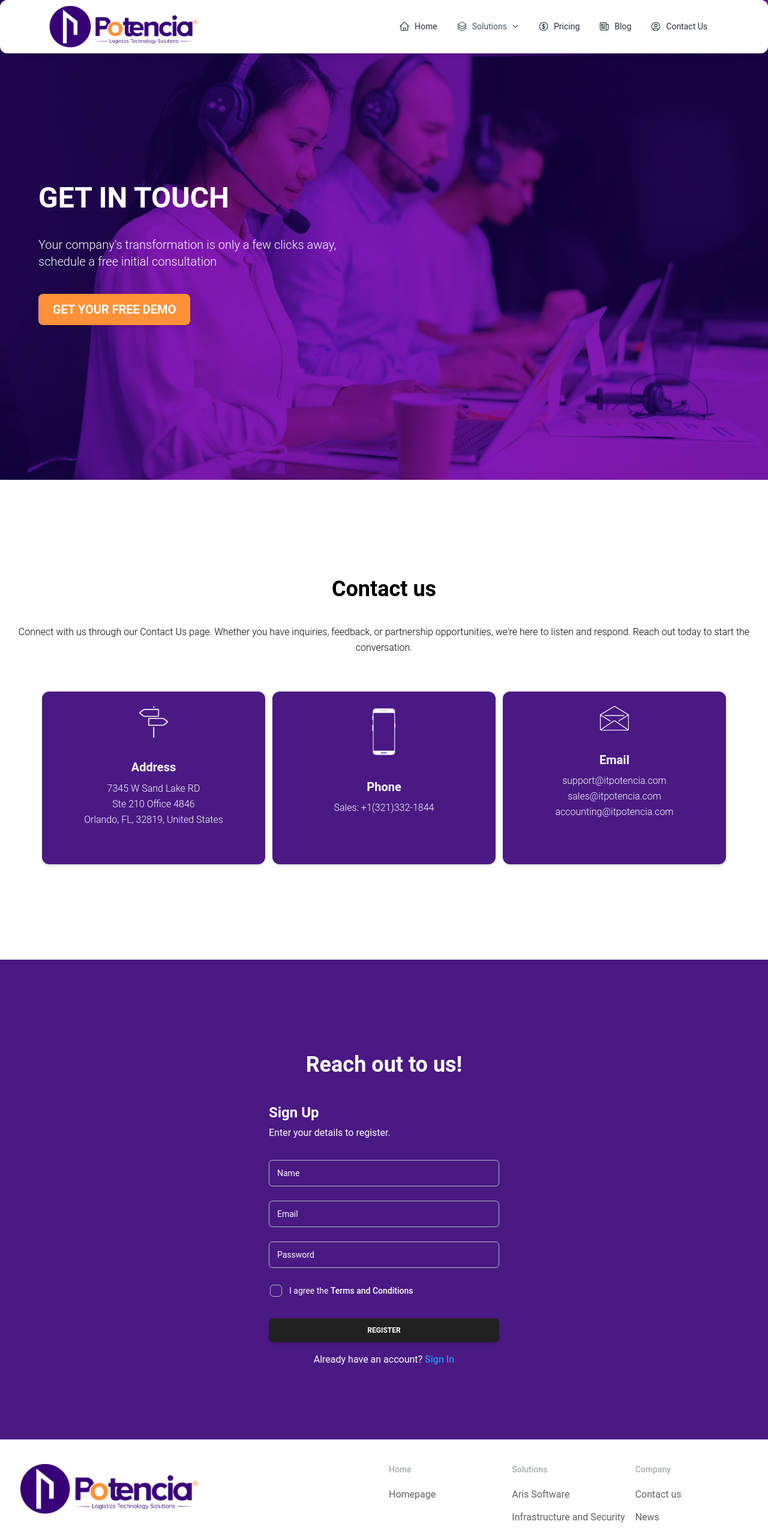
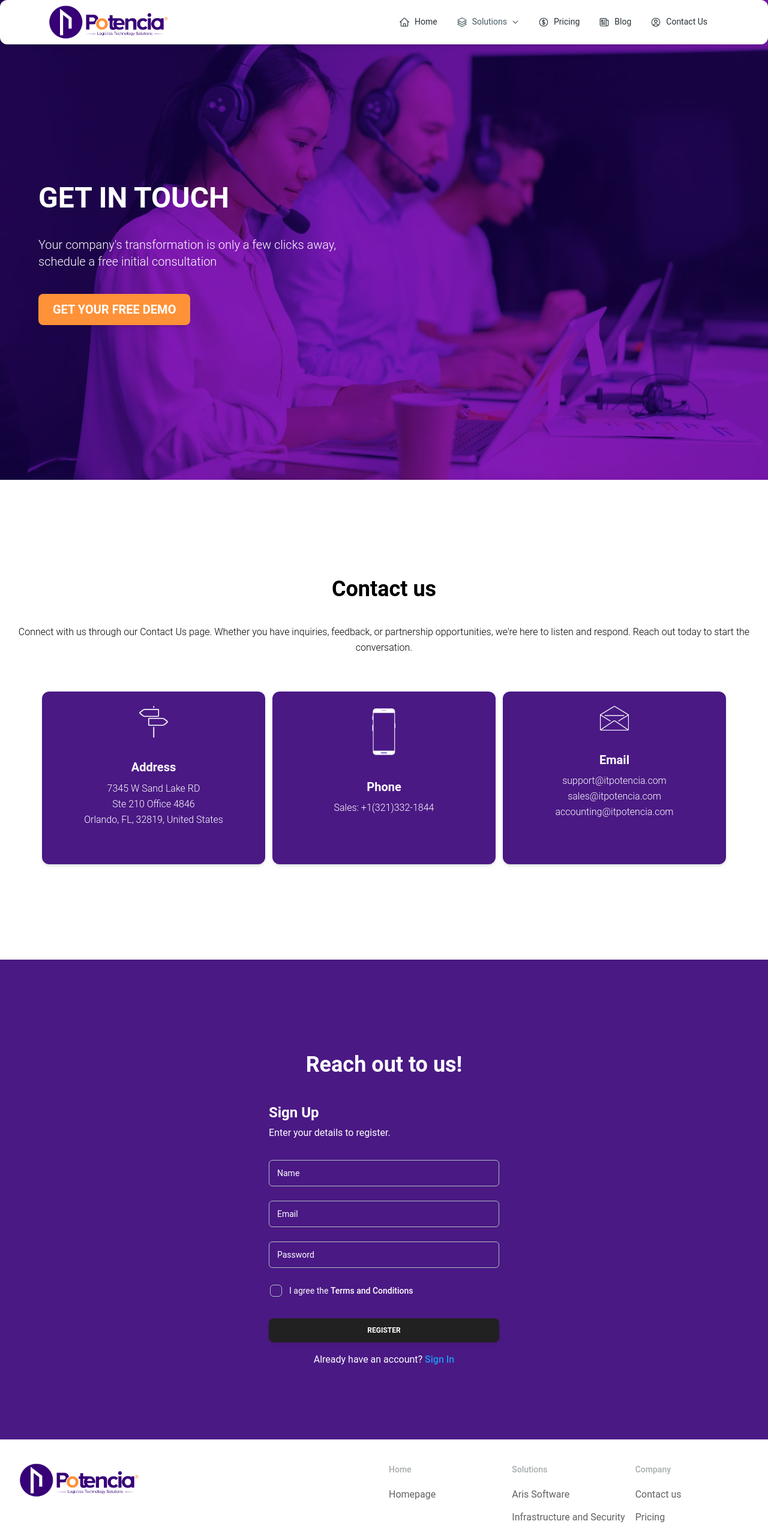
Before and after one commit to Andyveloper/Potencia-website, a Next.js app: page /contact-us in a window 1280 px wide. Shown: the top 2566 px of the page at 60% size. Built offline with nearby package versions, Linux system fonts and the light colour scheme.

Commit message:
Fix links and add dialog

```diff
--- /dev/null
+++ b/app/components/page-components/Dialog.tsx
@@ -0,0 +1,32 @@
+'use client'
+import React from 'react'
+import {
+  Dialog,
+  DialogHeader,
+  DialogBody,
+  Button
+} from '../material-tailwind/material-tailwind'
+
+interface Props {
+  buttonText: string
+}
+
+function DialogDefault ({ buttonText }: Props) {
+  const [open, setOpen] = React.useState(false)
+
+  const handleOpen = () => { setOpen(!open) }
+
+  return (
+    <>
+      <Button onClick={handleOpen} className="mt-10 text-xl bg-[rgba(255,146,56,1)]">{buttonText?.length > 0 ? buttonText : 'Get your free DEMO'}</Button>
+      <Dialog open={open} handler={handleOpen} className='h-[90%]'>
+        <DialogHeader>Get Started!</DialogHeader>
+        <DialogBody className='h-[100%]'>
+          <iframe src='https://share.hsforms.com/1tQorbEDyTy201OSxBDFzvw4mkp7' className='w-[100%] h-[90%]' />
+        </DialogBody>
+      </Dialog>
+    </>
+  )
+}
+
+export default DialogDefault
--- a/app/components/page-components/Footer.tsx
+++ b/app/components/page-components/Footer.tsx
@@ -16,15 +16,15 @@ const LINKS = [
   },
   {
     title: 'Solutions',
-    items: [{ title: 'Aris Software', url: '#' }, { title: 'Infrastructure and Security', url: '#' }]
+    items: [{ title: 'Aris Software', url: '/aris-software' }, { title: 'Infrastructure and Security', url: '/infrastructure-and-security' }]
   },
   {
     title: 'Company',
-    items: [{ title: 'Contact us', url: '#' }, { title: 'News', url: '#' }]
+    items: [{ title: 'Contact us', url: '/contact-us' }, { title: 'Pricing', url: '/pricing' }]
   },
   {
     title: 'Resource',
-    items: [{ title: 'Blog', url: '#' }, { title: 'Newsletter', url: '#' }]
+    items: [{ title: 'Blog', url: '/blog' }]
   }
 ]
 
@@ -35,7 +35,7 @@ export function FooterWithSocialLinks () {
     <footer className="relative w-full mt-10">
       <div className="mx-auto w-full max-w-7xl px-8">
         <div className="grid grid-cols-1 justify-between gap-4 md:grid-cols-2">
-        <Image src='/images/logo.png' alt="Potencia logo" width={300} height={100} />
+        <Image src='/images/logo.png' alt="Potencia logo" width={200} height={200} />
           <div className="grid grid-cols-3 justify-between gap-4">
             {LINKS.map(({ title, items }) => (
               <ul key={title}>
--- a/app/components/page-components/Header.tsx
+++ b/app/components/page-components/Header.tsx
@@ -1,7 +1,8 @@
+'use client'
 import React from 'react'
-import { Button, Typography } from '../material-tailwind/material-tailwind'
-import Link from 'next/link'
+import { Typography } from '../material-tailwind/material-tailwind'
 import Image from 'next/image'
+import DialogDefault from './Dialog'
 
 interface Props {
   title: string
@@ -16,9 +17,8 @@ function Header ({ title, description, image, page }: Props) {
         <div className="container">
             <Typography variant="h1" className="text-white text-4xl sm:text-5xl 3xl:text-7xl">{title}</Typography>
             <Typography variant="paragraph" className="mt-10 text-white text-md sm:text-xl"> {description} </Typography>
-            <Link href="#" >
-              <Button className="mt-10 text-xl bg-[rgba(255,146,56,1)]">Get your free DEMO</Button>
-            </Link>
+
+              <DialogDefault buttonText='' />
         </div>
         <div className="container rounded-3xl">
           {(image.length > 0) && (
--- a/app/components/page-components/InfrastructureAndSecurityMain.tsx
+++ b/app/components/page-components/InfrastructureAndSecurityMain.tsx
@@ -7,10 +7,8 @@ import {
   ListItemPrefix,
   List,
   ListItem,
-  Avatar,
-  Button
+  Avatar
 } from '../material-tailwind/material-tailwind'
-import Link from 'next/link'
 import { INFRASTRUCTURE_AND_SECURITY, INFRASTRUCTURE_OUR_SERVICES } from '@/app/constants/constants'
 
 function InfrastructureAndSecurityMain () {
@@ -57,7 +55,7 @@ function InfrastructureAndSecurityMain () {
         To ensure high performance and security, server administrators are responsible for completing an extensive list of tasks, such as:
         </Typography>
         <div className="container flex sm:flex-row flex-col items-center justify-center">
-          <Card className="w-11/12 md:w-1/2">
+          <Card className="w-11/12 md:w-1/2 h-[100%]">
             <List>
               {INFRASTRUCTURE_OUR_SERVICES.map((service, index) => (
                 <ListItem key={`${service.title}${index++}`}>
@@ -90,14 +88,9 @@ function InfrastructureAndSecurityMain () {
               src="/images/1x-hosting-illustration-0456-64eff71513d8b.webp"
               height={500}
               width={500}
-              alt="rocket going to space"
-              className="hidden md:flex"
+              alt="server image"
+              className="hidden md:flex w-auto"
             />
-            <Link href="#">
-              <Button className="m-10 bg-[rgba(255,146,56,1)]">
-                Learn more
-              </Button>
-            </Link>
           </div>
         </div>
       </section>
--- a/app/components/page-components/Main.tsx
+++ b/app/components/page-components/Main.tsx
@@ -15,6 +15,7 @@ import Features from './Features'
 import OurSolution from './OurSolution'
 import { FooterWithSocialLinks } from './Footer'
 import { HOME_OUR_SERVICES, HOME_IMPLEMENTATION_ROADMAP, HOME_FEATURE_LIST, HOME_FEATURE_LIST_2 } from '@/app/constants/constants'
+import DialogDefault from './Dialog'
 
 function Main () {
   return (
@@ -61,7 +62,7 @@ function Main () {
               alt="rocket going to space"
               className="hidden md:flex"
             />
-            <Link href="#">
+            <Link href="/aris-software">
               <Button className="m-10 bg-[rgba(255,146,56,1)]">
                 Learn more
               </Button>
@@ -179,11 +180,7 @@ function Main () {
             understanding of various business domains, we are well-equipped to
             consistently position you a step ahead in the competitive landscape.
           </Typography>
-          <Link href="#">
-            <Button className="mt-5 bg-[rgba(255,146,56,1)]">
-              Get a free consultation
-            </Button>
-          </Link>
+          <DialogDefault buttonText='Get a free consultation' />
         </div>
       </section>
       {/* FEATURES SECTION */}
--- a/app/components/page-components/NavBar.tsx
+++ b/app/components/page-components/NavBar.tsx
@@ -174,7 +174,7 @@ export function NavbarWithMegaMenu () {
       <Navbar className="mx-auto absolute max-w-none w-full px-20 py-2 bg-opacity-100">
         <div className="flex items-center justify-between text-blue-gray-900">
           <Link href="/">
-            <Image src='/images/logo.png' alt="Potencia logo" width={250} height={100} />
+            <Image src='/images/logo.png' alt="Potencia logo" width={200} height={200} />
           </Link>
           <div className="hidden lg:block">
             <NavList />
```
Also changed, not shown: app/components/material-tailwind/material-tailwind.tsx (+11 -3 lines).
